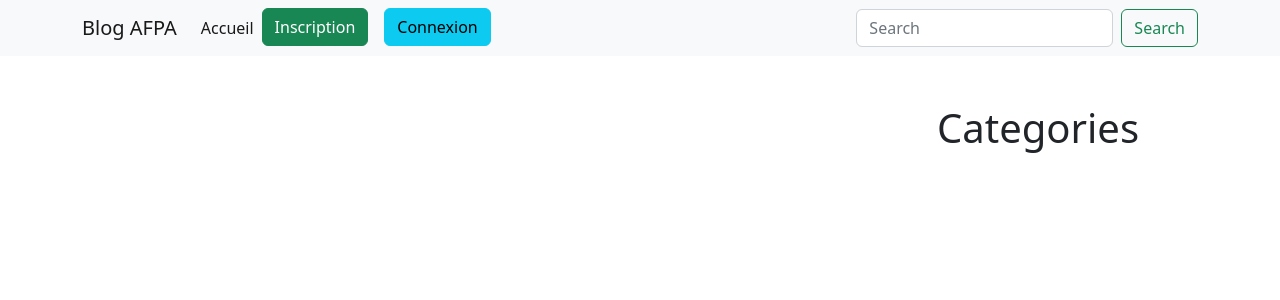
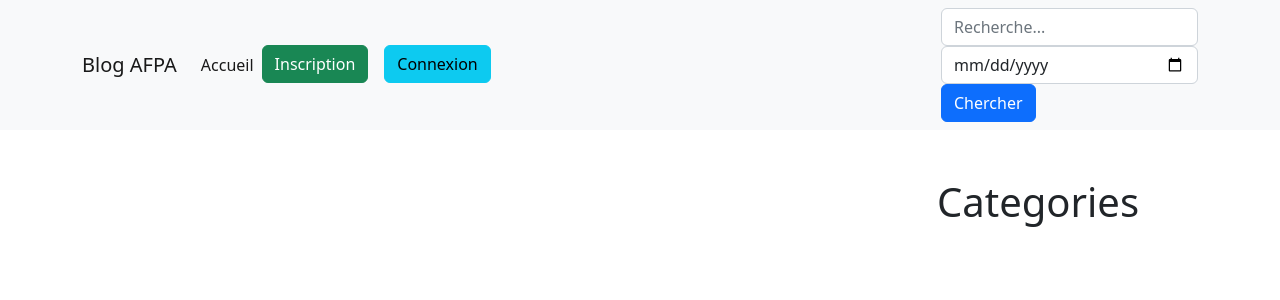
Before and after one commit to jcharlem62/blog1, a Symfony app: template templates/home/index.html.twig in a window 1280 px wide. Shown: the top 300 px of the page. Run offline with Twig, Linux system fonts and the light colour scheme; the template is opened without the code that fills it, so the values that code supplies are empty; some libraries are stand-ins or nearby versions.

Commit message:
commit 11

```diff
--- a/templates/menu.html.twig
+++ b/templates/menu.html.twig
@@ -1,38 +1,37 @@
 <nav class="navbar navbar-expand-lg bg-light">
   <div class="container">
-        <a class="navbar-brand" href="{{path('home')}}">Blog AFPA</a>
-        <button class="navbar-toggler" type="button" data-bs-toggle="collapse" data-bs-target="#navbarSupportedContent" aria-controls="navbarSupportedContent" aria-expanded="false" aria-label="Toggle navigation">
-            <span class="navbar-toggler-icon"></span>
-        </button>
+    <a class="navbar-brand" href="{{ path('home') }}">Blog AFPA</a>
+    <button class="navbar-toggler" type="button" data-bs-toggle="collapse" data-bs-target="#navbarSupportedContent" aria-controls="navbarSupportedContent" aria-expanded="false" aria-label="Toggle navigation"><span class="navbar-toggler-icon"></span></button>
     <div class="collapse navbar-collapse" id="navbarSupportedContent">
       <ul class="navbar-nav me-auto mb-2 mb-lg-0">
         <li class="nav-item">
-                    <a class="nav-link active" aria-current="page" href="{{path('home')}}">Accueil</a>
+          <a class="nav-link active" aria-current="page" href="{{ path('home') }}">Accueil</a>
         </li>
         {% if is_granted('ROLE_SUPER_ADMIN') %}
           <li class="nav-item">
-                    <a href="{{ path('admin')}}" class="nav-link btn btn-info text-white ms-3">Back-office</a>
+            <a href="{{ path('admin') }}" class="nav-link btn btn-info text-white ms-3">Back-office</a>
           </li>
         {% endif %}
 
         {% if app.user %}
           <li>
-                    <a href="{{ path('security_logout')}}" class="btn btn-danger ms-3">Déconnexion</a>
+            <a href="{{ path('security_logout') }}" class="btn btn-danger ms-3">Déconnexion</a>
           </li>
         {% else %}
           <li>
-                    <a href="{{ path('security_register', {user_type : "user"})}}" class="btn btn-success">Inscription</a>
+            <a href="{{ path('security_register', { user_type: 'user' }) }}" class="btn btn-success">Inscription</a>
           </li>
           <li>
-                    <a href="{{ path('security_login')}}" class="btn btn-info ms-3">Connexion</a>
+            <a href="{{ path('security_login') }}" class="btn btn-info ms-3">Connexion</a>
           </li>
         {% endif %}
-
-
       </ul>
-            <form class="d-flex" role="search">
-                <input class="form-control me-2" type="search" placeholder="Search" aria-label="Search">
-                <button class="btn btn-outline-success" type="submit">Search</button>
+      <form class="form-inline" role="search" method="post" action="{{ path('recherche') }}">
+        <div class="form-group">
+          <input type="text" class="form-control mr-2" name="title" placeholder="Recherche..." />
+          <input type="date" class="form-control mr-2" name="date" placeholder="Choisir une date" />
+        </div>
+        <button type="submit" class="btn btn-primary mr-4">Chercher</button>
       </form>
     </div>
   </div>
```
Also changed, not shown: src/Controller/HomeController.php (+49 -0 lines), src/Repository/ArticleRepository.php (+16 -0 lines). Lines whose indentation alone changed are shown as unchanged.
